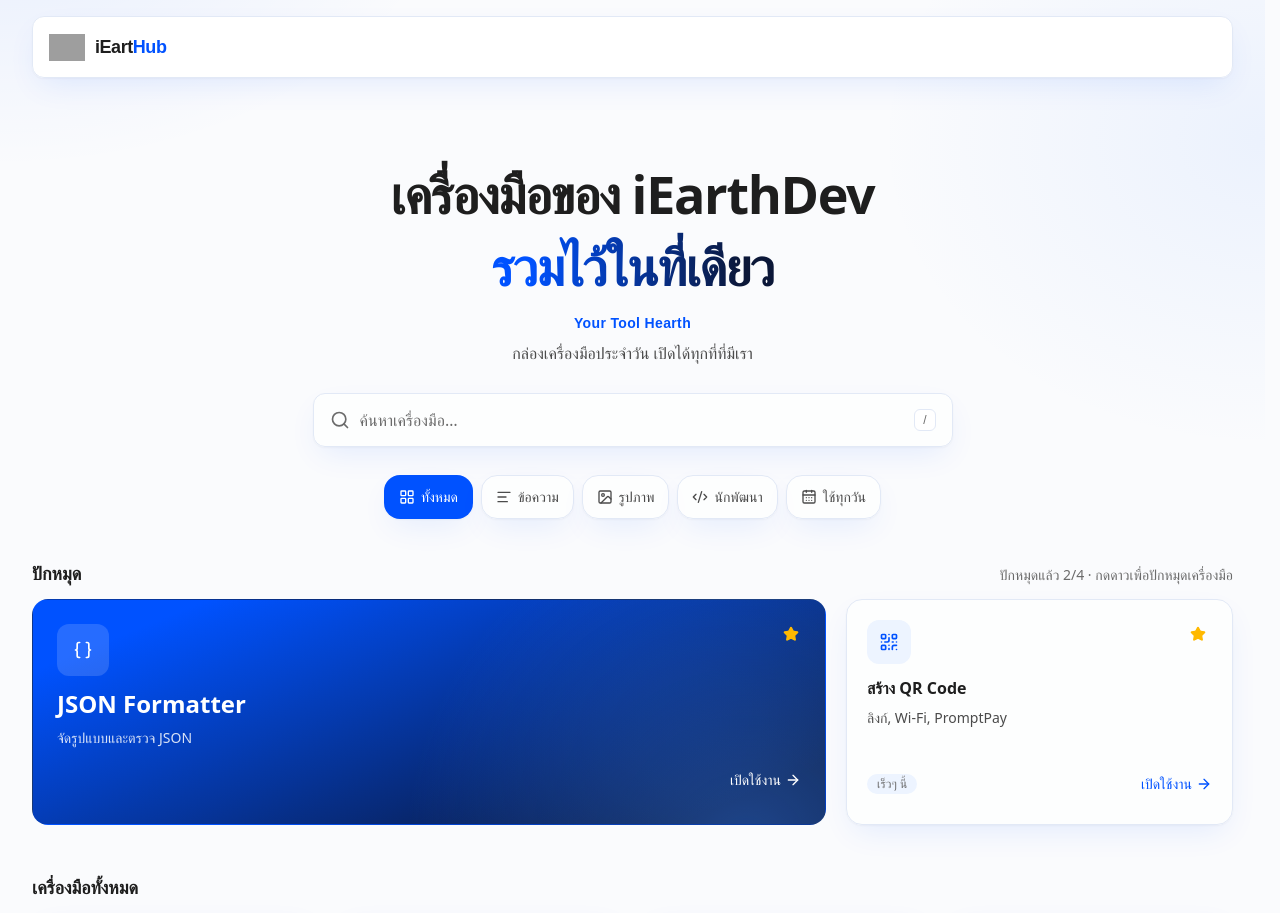
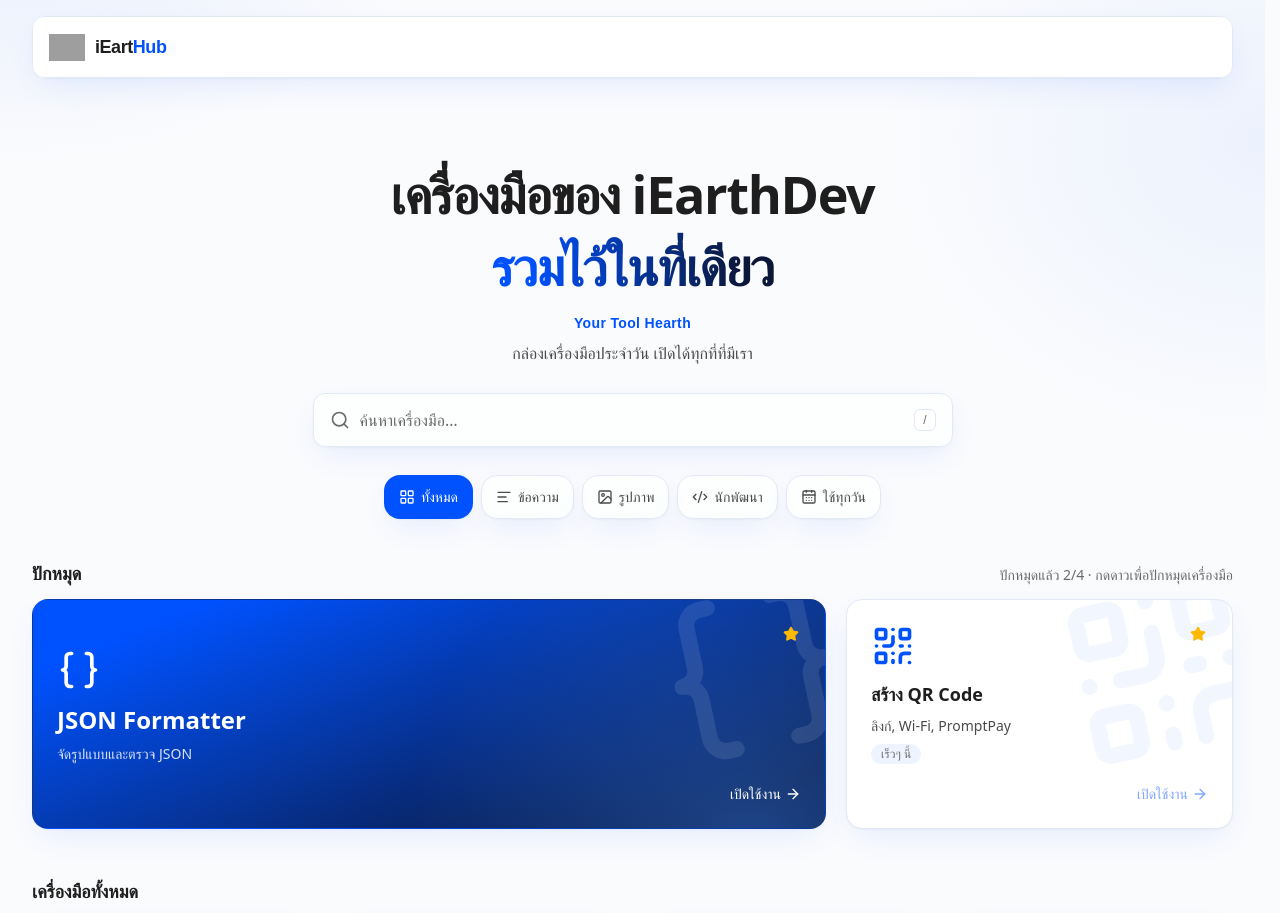
Before and after one commit to iE4rthDEV/iearthub, a Next.js app: page / in a window 1280 px wide. Shown: the top 913 px of the page. Built offline with nearby package versions, Linux system fonts and the light colour scheme; grey boxes are pictures that could not be loaded.

Commit message:
feat: add bento layout for pinned tool cards
- Add BentoGrid and PinnedToolCard components
- Use them in the pinned section and its skeleton
- Show a category-specific empty message when search is blank
- Dim the disabled open button on tool cards
- Add a comment writing rule to AGENTS.md

```diff
--- /dev/null
+++ b/src/components/sections/pinned-tool-card.tsx
@@ -0,0 +1,119 @@
+import { ArrowRight, Star } from "lucide-react";
+import Link from "next/link";
+import type { CSSProperties } from "react";
+
+import { BentoCard } from "@/components/ui/bento-grid";
+import { Button } from "@/components/ui/button";
+import { SpotlightCard } from "@/components/ui/spotlight-card";
+import { Tooltip, TooltipContent, TooltipTrigger } from "@/components/ui/tooltip";
+import { cn } from "@/lib/utils";
+import type { Tool } from "@/types/tool";
+
+type PinnedToolCardProps = {
+  tool: Tool;
+  variant: "hero" | "wide" | "default";
+  pinnedToolCount: number;
+  onTogglePin: () => void;
+};
+
+export function PinnedToolCard({ tool, variant, pinnedToolCount, onTogglePin }: PinnedToolCardProps) {
+  const isHeroCard = variant === "hero";
+  const Icon = tool.icon;
+  const openLabelClassName = cn(
+    "inline-flex min-h-11 items-center gap-1 text-sm font-medium transition-[gap] duration-200 group-hover:gap-2 motion-reduce:transition-none",
+    isHeroCard ? "text-white" : "text-brand",
+  );
+
+  return (
+    <BentoCard
+      name={tool.name}
+      description={tool.description}
+      Icon={Icon}
+      featured={isHeroCard}
+      cardLink={tool.href ? (
+        <Link
+          href={tool.href}
+          aria-label={`เปิดใช้งาน ${tool.name}`}
+          className={cn(
+            "absolute inset-0 z-10 cursor-pointer rounded-2xl focus-visible:outline-2 focus-visible:-outline-offset-2",
+            isHeroCard ? "focus-visible:outline-white" : "focus-visible:outline-brand",
+          )}
+        />
+      ) : undefined}
+      className={cn(
+        isHeroCard && pinnedToolCount > 1 && "lg:col-span-2",
+        isHeroCard && pinnedToolCount > 2 && "lg:row-span-2",
+        variant === "wide" && pinnedToolCount > 3 && "lg:col-span-2",
+      )}
+      background={
+        <>
+          {!isHeroCard && (
+            <SpotlightCard
+              theme="light"
+              spotlightColor="var(--brand)"
+              intensity={0.5}
+              borderGlow={0.8}
+              spotlightSize={200}
+              flare={false}
+              className="pointer-events-none absolute inset-0 rounded-[inherit]"
+              style={
+                {
+                  "--spotlight-card-surface": "transparent",
+                  "--spotlight-card-shadow": "none",
+                  "--spotlight-card-border": "transparent",
+                } as CSSProperties
+              }
+            />
+          )}
+          <Icon className={cn("absolute -top-6 -right-6 size-48 -rotate-12", isHeroCard ? "text-white/10" : "text-brand/5")} />
+        </>
+      }
+      cta={tool.href ? (
+        <span aria-hidden="true" className={cn(openLabelClassName, "ml-auto")}>
+          เปิดใช้งาน <ArrowRight className="size-4" />
+        </span>
+      ) : (
+        <Tooltip>
+          <TooltipTrigger asChild>
+            <span className="ml-auto cursor-not-allowed">
+              <Button type="button" disabled variant="link" aria-label={`เปิดใช้งาน ${tool.name}`} className={cn(openLabelClassName, "cursor-not-allowed px-0 has-[>svg]:px-0")}>
+                เปิดใช้งาน <ArrowRight className="size-4" aria-hidden="true" />
+              </Button>
+            </span>
+          </TooltipTrigger>
+          <TooltipContent>เครื่องมือนี้ยังไม่เปิดให้ใช้งาน</TooltipContent>
+        </Tooltip>
+      )}
+      action={
+        <Button
+          type="button"
+          variant="ghost"
+          size="icon"
+          aria-pressed="true"
+          aria-label={`ปักหมุด ${tool.name}`}
+          onClick={onTogglePin}
+          className={cn(
+            "absolute top-2 right-2 z-20 size-11 rounded-lg text-amber-400 [&_svg]:size-5 [&_svg]:fill-current sm:top-3 sm:right-3",
+            isHeroCard ? "hover:bg-white/10 hover:text-amber-400" : "hover:bg-tint hover:text-amber-400",
+          )}
+        >
+          <Star aria-hidden="true" />
+        </Button>
+      }
+    >
+      {!tool.href && <span className={cn("w-fit rounded-full px-2.5 py-0.5 text-xs font-medium", isHeroCard ? "bg-white/15 text-white" : "bg-tint text-ink-3")}>เร็วๆ นี้</span>}
+      {isHeroCard && tool.usage && (
+        <dl className="mt-2 flex flex-wrap gap-x-5 gap-y-2 text-xs text-white/75">
+          <div className="flex flex-col">
+            <dt>ครั้งที่ใช้</dt>
+            <dd className="order-first font-display text-xl font-bold text-white">{tool.usage.count}</dd>
+          </div>
+          <div className="flex flex-col">
+            <dt>คะแนน</dt>
+            <dd className="order-first font-display text-xl font-bold text-white">{tool.usage.rating}</dd>
+          </div>
+        </dl>
+      )}
+    </BentoCard>
+  );
+}
--- a/src/components/sections/tool-card.tsx
+++ b/src/components/sections/tool-card.tsx
@@ -128,7 +128,7 @@ export function ToolCard({
                   type="button"
                   disabled
                   aria-label={`เปิดใช้งาน ${tool.name}`}
-                  className={cn(openLabelClassName, "cursor-not-allowed")}
+                  className={cn(openLabelClassName, "cursor-not-allowed disabled:opacity-50")}
                 >
                   เปิดใช้งาน <ArrowRight className="size-4" aria-hidden="true" />
                 </button>
--- a/src/components/sections/tool-hub.tsx
+++ b/src/components/sections/tool-hub.tsx
@@ -4,6 +4,8 @@ import { Search } from "lucide-react";
 import { useEffect, useRef, useState } from "react";
 
 import { ToolCard } from "@/components/sections/tool-card";
+import { PinnedToolCard } from "@/components/sections/pinned-tool-card";
+import { BentoGrid } from "@/components/ui/bento-grid";
 import { Button } from "@/components/ui/button";
 import { Input } from "@/components/ui/input";
 import { Skeleton } from "@/components/ui/skeleton";
@@ -167,11 +169,11 @@ export function ToolHub() {
             <div className="mt-2 mb-3">
               <h2 id="pinned-title" className="text-lg font-bold">ปักหมุด</h2>
             </div>
-            <div className="grid grid-cols-1 gap-3 sm:grid-cols-2 sm:gap-4 lg:auto-rows-[minmax(11rem,auto)] lg:grid-cols-4 lg:gap-5 2xl:gap-6">
+            <BentoGrid className="sm:grid-cols-2 sm:gap-4 lg:auto-rows-[minmax(14rem,auto)] lg:grid-cols-4 lg:gap-5 2xl:gap-6">
               {pinnedCardVariants.map((variant, index) => (
                 <PinnedCardSkeleton key={index} variant={variant} />
               ))}
-            </div>
+            </BentoGrid>
           </section>
         )}
 
@@ -183,24 +185,23 @@ export function ToolHub() {
                 ปักหมุดแล้ว {pinnedTools.length}/{maxPinnedTools} · กดดาวเพื่อปักหมุดเครื่องมือ
               </p>
             </div>
-            <div className={cn(
+            <BentoGrid className={cn(
               "grid grid-cols-1 gap-3 sm:gap-4 lg:gap-5 2xl:gap-6",
               pinnedTools.length > 1 && "sm:grid-cols-2",
               pinnedTools.length > 1 && "lg:grid-cols-3",
-              pinnedTools.length > 2 && "lg:auto-rows-[minmax(11rem,auto)]",
+              pinnedTools.length > 2 && "lg:auto-rows-[minmax(14rem,auto)]",
               hasFullPinnedLayout && "lg:grid-cols-4",
             )}>
               {pinnedTools.map((tool, index) => (
-                <ToolCard
+                <PinnedToolCard
                   key={tool.id}
                   tool={tool}
                   variant={pinnedCardVariants[index]}
                   pinnedToolCount={pinnedTools.length}
-                  isPinned
                   onTogglePin={() => toggleFavorite(tool.id)}
                 />
               ))}
-            </div>
+            </BentoGrid>
           </section>
         )}
 
@@ -220,7 +221,7 @@ export function ToolHub() {
             ))}
             {filteredTools.length === 0 && (
               <p className="glass col-span-full rounded-2xl px-4 py-8 text-center wrap-anywhere text-ink-3 sm:p-10">
-                ไม่พบเครื่องมือที่ตรงกับ “{trimmedSearch}”
+                {trimmedSearch ? `ไม่พบเครื่องมือที่ตรงกับ “${trimmedSearch}”` : "ยังไม่มีเครื่องมือในหมวดหมู่นี้"}
               </p>
             )}
           </div>
--- /dev/null
+++ b/src/components/ui/bento-grid.tsx
@@ -0,0 +1,71 @@
+import type { ComponentPropsWithoutRef, ElementType, ReactNode } from "react";
+
+import { cn } from "@/lib/utils";
+
+type BentoGridProps = ComponentPropsWithoutRef<"div">;
+
+type BentoCardProps = ComponentPropsWithoutRef<"article"> & {
+  name: string;
+  description: string;
+  Icon: ElementType;
+  background: ReactNode;
+  cta: ReactNode;
+  cardLink?: ReactNode;
+  action?: ReactNode;
+  children?: ReactNode;
+  featured?: boolean;
+};
+
+export function BentoGrid({ className, ...props }: BentoGridProps) {
+  return <div className={cn("grid w-full auto-rows-auto grid-cols-1 gap-3", className)} {...props} />;
+}
+
+export function BentoCard({
+  name,
+  description,
+  Icon,
+  background,
+  cta,
+  cardLink,
+  action,
+  children,
+  featured = false,
+  className,
+  ...props
+}: BentoCardProps) {
+  return (
+    <article
+      className={cn(
+        "group relative isolate flex min-h-56 min-w-0 flex-col justify-end overflow-hidden rounded-2xl border shadow-glass transition-[border-color,box-shadow] duration-300 hover:border-brand hover:shadow-lift focus-within:border-brand motion-reduce:transition-none",
+        featured ? "bg-brand-hero border-transparent text-white" : "border-line bg-solid text-ink",
+        className,
+      )}
+      {...props}
+    >
+      <div aria-hidden="true" className="pointer-events-none absolute inset-0 -z-10 overflow-hidden">{background}</div>
+      <div className="p-5 pb-16 sm:p-6 sm:pb-16">
+        <div className="pointer-events-none flex flex-col gap-2 transition-transform duration-300 lg:pointer-fine:group-hover:-translate-y-4 lg:pointer-fine:group-focus-within:-translate-y-4 motion-reduce:transform-none motion-reduce:transition-none">
+          <Icon
+            aria-hidden="true"
+            className={cn(
+              "mb-1 size-11 origin-left transition-transform duration-300 group-hover:scale-75 group-focus-within:scale-75 motion-reduce:transform-none motion-reduce:transition-none",
+              featured ? "text-white" : "text-brand",
+            )}
+          />
+          <h3 className={cn("font-semibold wrap-anywhere", featured ? "text-xl sm:text-2xl" : "text-lg")}>{name}</h3>
+          <p className={cn("text-sm wrap-anywhere", featured ? "text-white/85" : "text-ink-2")}>{description}</p>
+          {children}
+        </div>
+      </div>
+      <div className={cn(
+        "absolute inset-x-0 bottom-0 z-10 flex min-h-14 items-center px-5 pb-3 transition-[transform,opacity] duration-300 sm:px-6 lg:pointer-fine:translate-y-10 lg:pointer-fine:opacity-0 lg:pointer-fine:group-hover:translate-y-0 lg:pointer-fine:group-hover:opacity-100 lg:pointer-fine:group-focus-within:translate-y-0 lg:pointer-fine:group-focus-within:opacity-100 motion-reduce:transform-none motion-reduce:opacity-100 motion-reduce:transition-none",
+        cardLink && "pointer-events-none",
+      )}>
+        {cta}
+      </div>
+      <div aria-hidden="true" className="pointer-events-none absolute inset-0 -z-10 transition-colors duration-300 group-hover:bg-brand/3 group-focus-within:bg-brand/3 motion-reduce:transition-none" />
+      {cardLink}
+      {action}
+    </article>
+  );
+}
```
Also changed, not shown: 1 other file (tests, documents, lock files or other folders).
